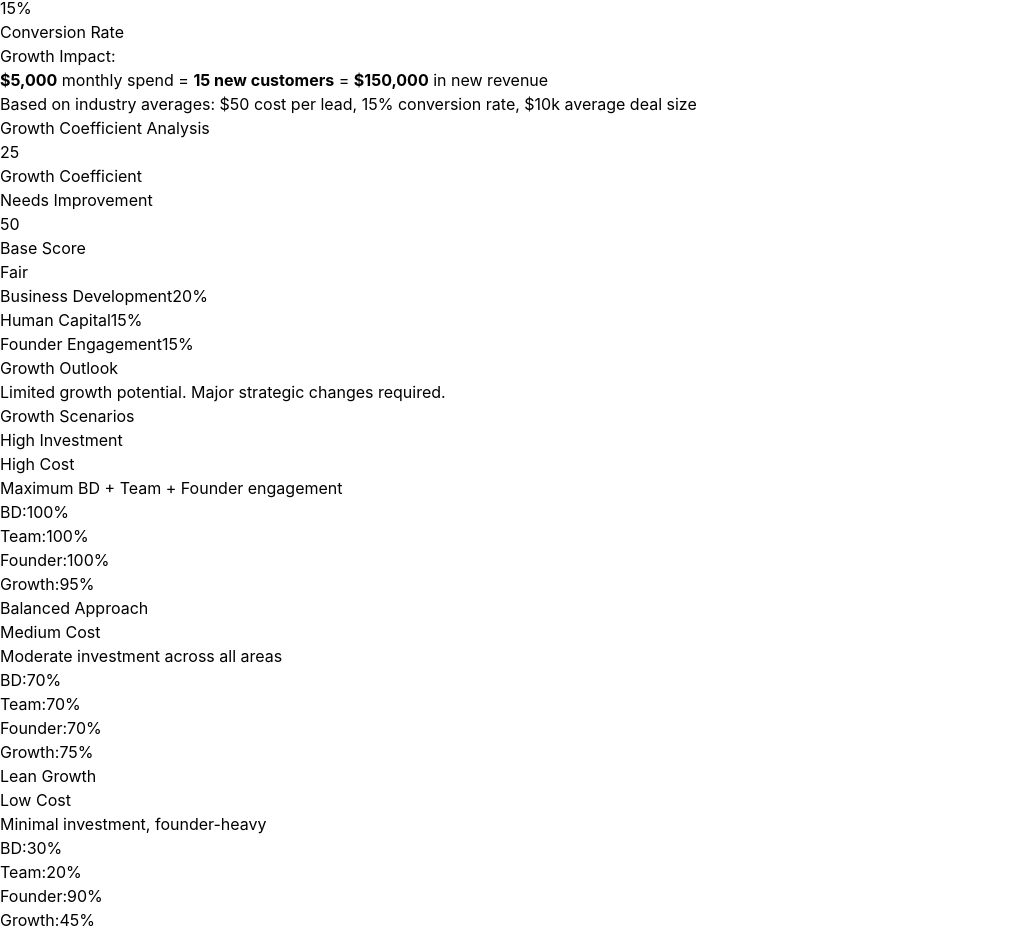
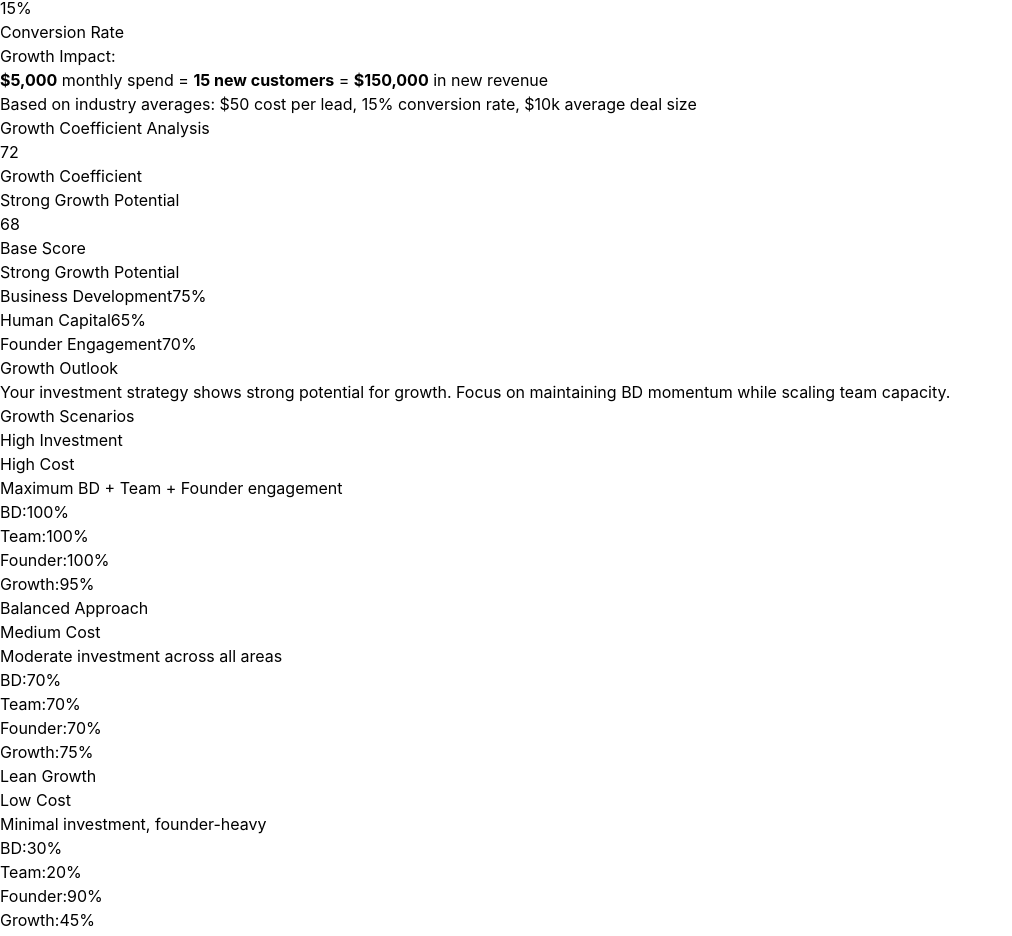
Before and after one commit to Ignite-Strategies/ignitebd-frontend, a React (Vite) app: page /growth-cost-outlook in a window 1280 px wide. Shown: the part 1516-2452 px from the top of the page, without its empty margins (0-1012 px from the left). Built offline with nearby package versions, Linux system fonts and the light colour scheme.

Commit message:
Simplify GrowthCostOutlook - remove complex calculations, use hardcoded sample data (backend will handle calculations)

```diff
--- a/src/pages/assessment/GrowthCostOutlook.jsx
+++ b/src/pages/assessment/GrowthCostOutlook.jsx
@@ -1,11 +1,5 @@
 import { useState, useEffect } from 'react';
 import { useNavigate } from 'react-router-dom';
-import {
-  calculateGrowthCoefficient,
-  getPerformanceCategory,
-  generateGrowthScenarios,
-  analyzeGrowthBottlenecks
-} from '../../services/GrowthCoefficientService';
 
 // Slider Component
 function Slider({ label, value, onChange, min, max, step, unit, color = 'blue' }) {
@@ -47,24 +41,18 @@ function Slider({ label, value, onChange, min, max, step, unit, color = 'blue' }
   );
 }
 
-// Growth Coefficient Calculator
+// Growth Coefficient Calculator - using hardcoded sample data
 function GrowthCoefficientCalculator({ data }) {
-  const {
-    manpowerCosts,
-    businessDevelopment,
-    founderEngagement,
-    customerGrowth
-  } = data;
-
-  // Use the service to calculate growth coefficient
-  const coefficient = calculateGrowthCoefficient({
-    businessDevelopment,
-    manpowerCosts,
-    founderEngagement,
-    customerGrowth
-  });
-
-  const performance = getPerformanceCategory(coefficient.finalCoefficient);
+  // Hardcoded sample data - backend will handle real calculations
+  const sampleCoefficient = 72;
+  const sampleTotalScore = 68;
+  const sampleBdScore = 75;
+  const sampleManpowerScore = 65;
+  const sampleFounderScore = 70;
+  const samplePerformance = {
+    label: 'Strong Growth Potential',
+    description: 'Your investment strategy shows strong potential for growth. Focus on maintaining BD momentum while scaling team capacity.'
+  };
 
   const getScoreColor = (score) => {
     if (score >= 80) return 'text-green-600';
@@ -79,21 +67,21 @@ function GrowthCoefficientCalculator({ data }) {
       <div className="grid grid-cols-1 md:grid-cols-2 gap-6 mb-6">
         <div className="text-center">
           <div className="text-4xl font-bold text-purple-600 mb-2">
-            {coefficient.finalCoefficient}
+            {sampleCoefficient}
           </div>
           <div className="text-sm text-gray-600">Growth Coefficient</div>
-          <div className={`text-sm font-semibold ${getScoreColor(coefficient.finalCoefficient)}`}>
-            {performance.label}
+          <div className={`text-sm font-semibold ${getScoreColor(sampleCoefficient)}`}>
+            {samplePerformance.label}
           </div>
         </div>
 
         <div className="text-center">
           <div className="text-4xl font-bold text-indigo-600 mb-2">
-            {coefficient.totalScore}
+            {sampleTotalScore}
           </div>
           <div className="text-sm text-gray-600">Base Score</div>
-          <div className={`text-sm font-semibold ${getScoreColor(coefficient.totalScore)}`}>
-            {getPerformanceCategory(coefficient.totalScore).label}
+          <div className={`text-sm font-semibold ${getScoreColor(sampleTotalScore)}`}>
+            {samplePerformance.label}
           </div>
         </div>
       </div>
@@ -101,22 +89,22 @@ function GrowthCoefficientCalculator({ data }) {
       <div className="space-y-4">
         <div className="flex justify-between items-center">
           <span className="text-sm text-gray-600">Business Development</span>
-          <span className="font-semibold text-gray-900">{coefficient.bdScore}%</span>
+          <span className="font-semibold text-gray-900">{sampleBdScore}%</span>
         </div>
         <div className="flex justify-between items-center">
           <span className="text-sm text-gray-600">Human Capital</span>
-          <span className="font-semibold text-gray-900">{coefficient.manpowerScore}%</span>
+          <span className="font-semibold text-gray-900">{sampleManpowerScore}%</span>
         </div>
         <div className="flex justify-between items-center">
           <span className="text-sm text-gray-600">Founder Engagement</span>
-          <span className="font-semibold text-gray-900">{coefficient.founderScore}%</span>
+          <span className="font-semibold text-gray-900">{sampleFounderScore}%</span>
         </div>
       </div>
 
       <div className="mt-6 p-4 bg-white rounded-lg border border-purple-200">
         <h4 className="font-semibold text-gray-900 mb-2">Growth Outlook</h4>
         <p className="text-sm text-gray-600">
-          {performance.description}
+          {samplePerformance.description}
         </p>
       </div>
     </div>
```
